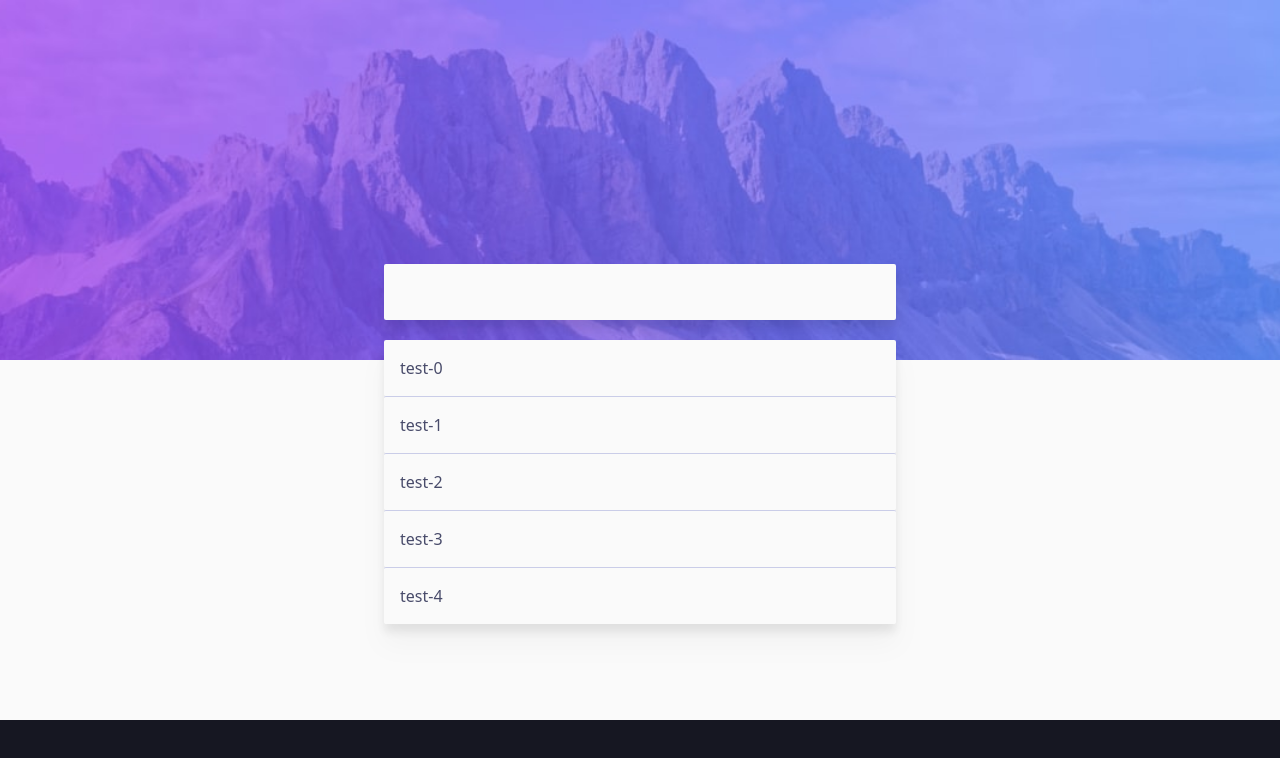
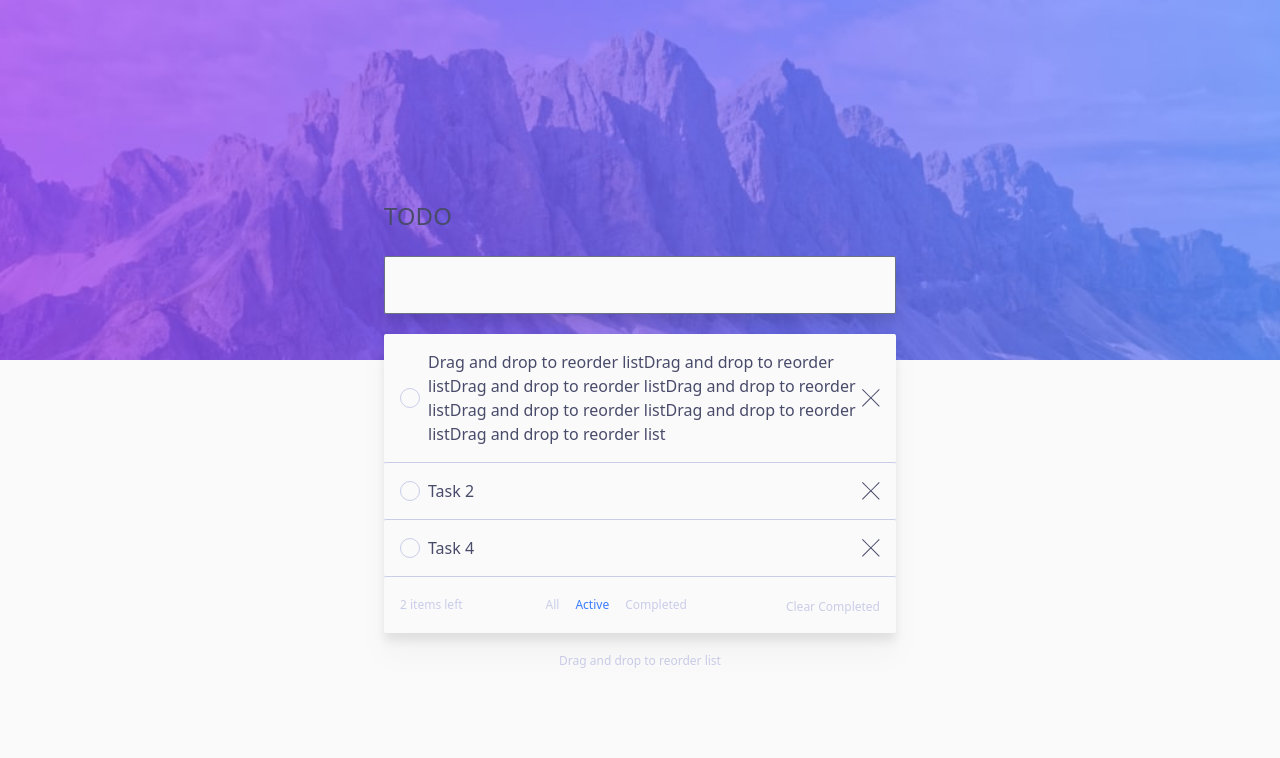
Before and after one commit to banavasi/frontendmentor-challange-1, a React (Vite) app: page / in a window 1280 px wide. Shown: the top 758 px of the page. Built offline with nearby package versions, Linux system fonts and the light colour scheme.

Commit message:
Added gradient css

```diff
--- a/package.json
+++ b/package.json
@@ -14,10 +14,12 @@
     "react-dom": "^18.2.0"
   },
   "devDependencies": {
+    "@tailwindcss/forms": "^0.5.3",
     "@types/react": "^18.0.27",
     "@types/react-dom": "^18.0.10",
     "@vitejs/plugin-react-swc": "^3.0.0",
     "autoprefixer": "^10.4.13",
+    "classnames": "^2.3.2",
     "postcss": "^8.4.21",
     "tailwindcss": "^3.2.6",
     "typescript": "^4.9.3",
--- a/src/App.tsx
+++ b/src/App.tsx
@@ -1,5 +1,33 @@
-import React, { useState, useEffect } from "react";
-import Form from "./components/Form";
+/**
+ * ul parent
+    checkbox text | button
+    checkbox text | button
+    checkbox text | button
+
+    actions
+      total| filters| clear completed
+
+
+ */
+
+import React, {
+  useState,
+  useEffect,
+  MouseEvent,
+  SyntheticEvent,
+  FC,
+} from "react";
+
+type CheckBoxProps = {
+  id: number;
+};
+
+type Task = {
+  id: number;
+  text: string;
+  completed: boolean;
+};
+
 const App: React.FC = () => {
   const [theme, setTheme] = useState<"light" | "dark">("light");
   useEffect(() => {
@@ -15,6 +43,10 @@ const App: React.FC = () => {
       colorSchemeQuery.removeEventListener("change", handleColorSchemeChange);
     };
   }, []);
+
+  const handleMouseOver = (e: SyntheticEvent) => {
+    console.log("mouse over" + e);
+  };
   return (
     <>
       <main data-theme={theme}>
@@ -33,23 +65,21 @@ const App: React.FC = () => {
           </picture>
         </section>
         <section id="form">
-          <div className="relative top-[-6rem]">
+          <div className="relative top-[-10rem]">
             {/* <Form /> */}
             {/* Input */}
             <div className="container mx-auto">
               <div className="flex-row">
                 <div className="w-3/4 lg:w-2/5  mx-auto">
+                  <h2 className="text-2xl text-base-content mb-6">TODO</h2>
                   <input
                     type="text"
                     className="p-4 dark:bg-base-200 bg-base-100 w-full rounded-sm drop-shadow-xl"
                   />
-                  <ul className="mt-5 drop-shadow-xl dark:shadow-xl dark:shadow-lg-400/40">
-                    {Array.from({ length: 5 }).map((_, i) => (
-                      <li className="p-4 dark:bg-base-200 bg-base-100 h-18 w-full rounded-sm text-base-content border-base-300 border-t first-of-type:border-0">
-                        test-{i}
-                      </li>
-                    ))}
-                  </ul>
+                  <TasksList />
+                  <p className="mt-5 text-xs text-base-300 text-center">
+                    Drag and drop to reorder list
+                  </p>
                 </div>
               </div>
             </div>
@@ -60,4 +90,111 @@ const App: React.FC = () => {
   );
 };
 
+const TasksList: FC = () => {
+  const [tasks, setTasks] = useState<Task[]>([
+    {
+      id: 0,
+      text: "Drag and drop to reorder listDrag and drop to reorder listDrag and drop to reorder listDrag and drop to reorder listDrag and drop to reorder listDrag and drop to reorder listDrag and drop to reorder list",
+      completed: false,
+    },
+    {
+      id: 1,
+      text: "Task 2",
+      completed: false,
+    },
+    {
+      id: 2,
+      text: "Task 4",
+      completed: false,
+    },
+  ]);
+  const handleCompleteTask = (e: MouseEvent, i: number) => {
+    setTasks(
+      tasks.map((task) => {
+        if (task.id === i) {
+          task.completed = !task.completed;
+        }
+        return task;
+      })
+    );
+    console.log(tasks);
+  };
+
+  return (
+    <ul className="mt-5 drop-shadow-xl dark:shadow-xl dark:shadow-lg-400/40">
+      {tasks.map((_, i) => (
+        <li
+          key={i}
+          id={`element-${i}`}
+          onClick={(e) => handleCompleteTask(e, i)}
+          className="hover:bg-red-500 cursor-pointer group p-4 dark:bg-base-200 bg-base-100 h-18 w-full rounded-sm text-base-content border-base-300 border-t first-of-type:border-0"
+        >
+          <div className="flex justify-between items-center  group-hover:text-white">
+            <div className="flex items-center">
+              <label
+                className={
+                  tasks[i]?.completed
+                    ? "line-through text-base-300 flex items-center space-x-2"
+                    : "text-base-content flex items-center space-x-2"
+                }
+              >
+                <input
+                  type="checkbox"
+                  id={`default-checkbox-${i}`}
+                  readOnly
+                  onClick={(e) => e.stopPropagation()}
+                  checked={tasks[i]?.completed}
+                  className="h-5 w-5 rounded-full border-1 border-base-300 bg-transparent transition-colors duration-200 ease-in-out"
+                />
+                <span className="space-x-3">
+                  {tasks[i]?.text}
+                </span>
+              </label>
+            </div>
+            <IconCross taskId={i} />
+          </div>
+        </li>
+      ))}
+      <li className="p-4 dark:bg-base-200 bg-base-100 w-full rounded-sm text-base-content border-base-300 border-t first-of-type:border-0 flex justify-between content-center">
+        <div className="total flex items-center">
+          <p className="text-base-300 text-xs">2 items left</p>
+        </div>
+        <div className="filters flex content-between text-center">
+          <button className="text-base-300 text-xs pr-4">All</button>
+          <button className="text-base-300 text-xs pr-4 text-primary">
+            Active
+          </button>
+          <button className="text-base-300 text-xs pr-4">Completed</button>
+        </div>
+        <div className="clear">
+          <button className="appearance-none text-base-300 text-xs">
+            Clear Completed
+          </button>
+        </div>
+      </li>
+    </ul>
+  );
+};
+
+function IconCross({ taskId }: { taskId: number }) {
+  // 1. Define function to handle click events
+  const onClickHandel = (e: MouseEvent) => {
+    e.stopPropagation();
+    console.log("delete" + taskId);
+  };
+
+  // 2. Return SVG icon wrapped in span with onClick event handler
+  return (
+    <span onClick={onClickHandel}>
+      <svg xmlns="http://www.w3.org/2000/svg" width="18" height="18">
+        <path
+          fill="#494C6B"
+          fillRule="evenodd"
+          d="M16.97 0l.708.707L9.546 8.84l8.132 8.132-.707.707-8.132-8.132-8.132 8.132L0 16.97l8.132-8.132L0 .707.707 0 8.84 8.132 16.971 0z"
+        />
+      </svg>
+    </span>
+  );
+}
+
 export default App;
--- a/tailwind.config.cjs
+++ b/tailwind.config.cjs
@@ -4,7 +4,7 @@ module.exports = {
   theme: {
     extend: {},
   },
-  plugins: [require("daisyui")],
+  plugins: [require("daisyui"),require("@tailwindcss/forms")],
   daisyui: {
     themes: [
       {
@@ -14,6 +14,7 @@ module.exports = {
           "base-300": "hsl(233, 14%, 35%)",
           "base-200": "hsl(235, 24%, 19%)",
           "base-100": "hsl(235, 21%, 11%)",
+          "accent-content":"hsl(234, 39%, 85%)",
         },
         light: {
           primary: "hsl(220, 98%, 61%)",
--- a/tsconfig.json
+++ b/tsconfig.json
@@ -5,7 +5,7 @@
     "lib": ["DOM", "DOM.Iterable", "ESNext"],
     "allowJs": false,
     "skipLibCheck": true,
-    "esModuleInterop": false,
+    "esModuleInterop": true,
     "allowSyntheticDefaultImports": true,
     "strict": true,
     "forceConsistentCasingInFileNames": true,
```
Also changed, not shown: src/index.css (+21 -0 lines), 1 other file (tests, documents, lock files or other folders).
